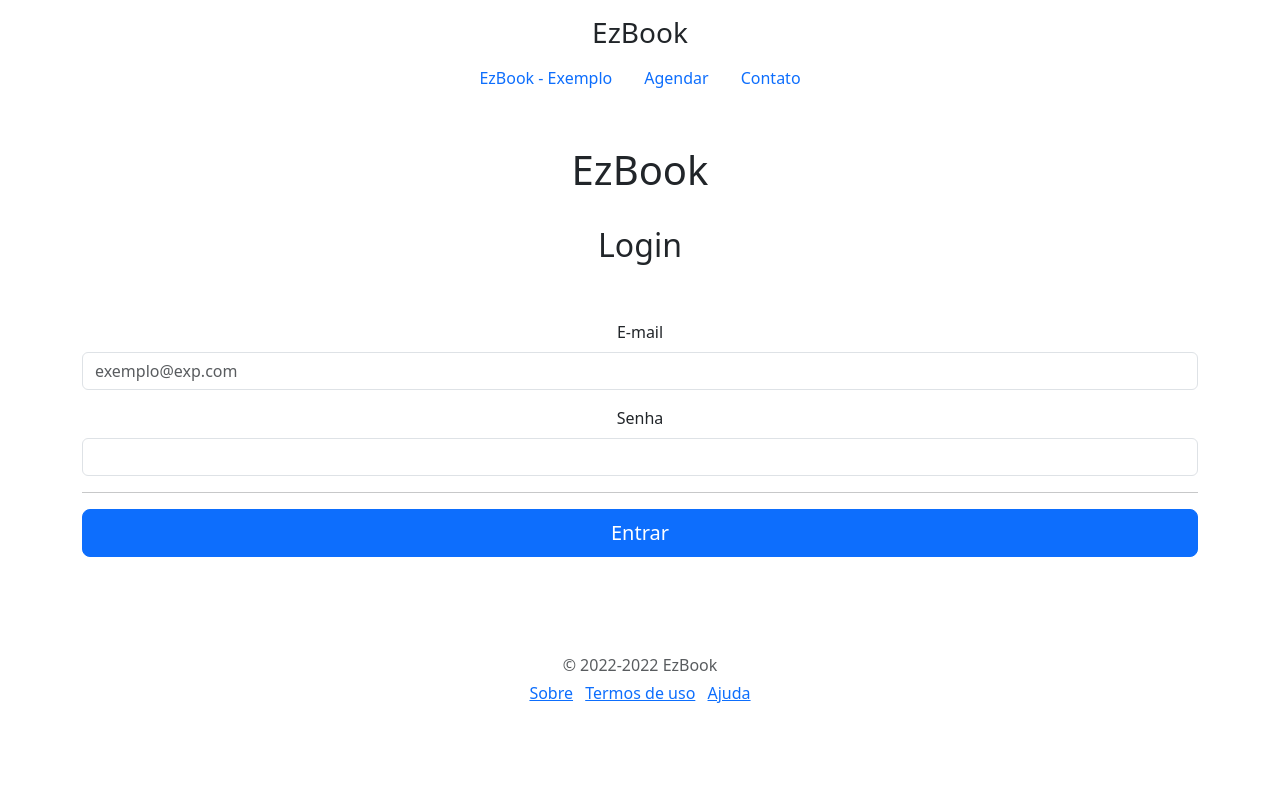
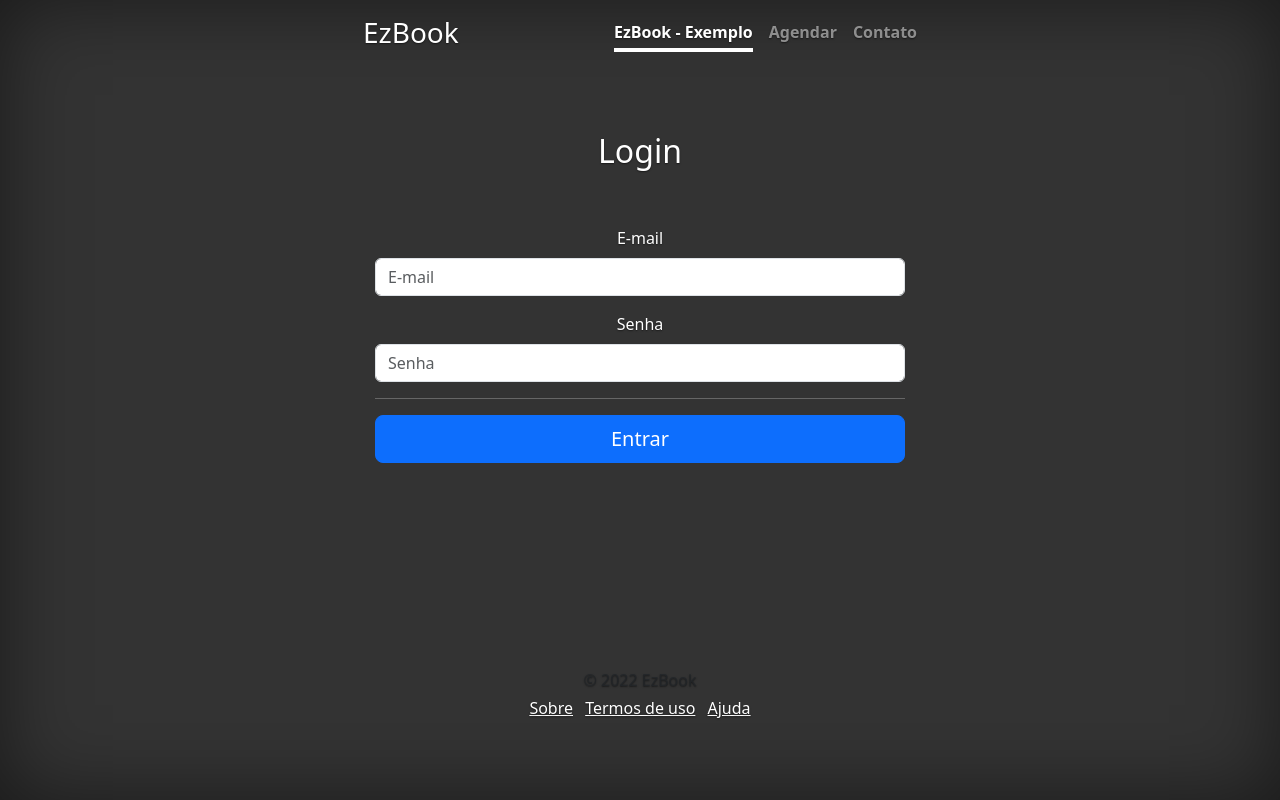
Before and after one commit to cSandrini/ScheduleIt, a PHP site: page / in a window 1280 px wide. Run offline with PHP 8.4, Linux system fonts and the light colour scheme; some libraries are stand-ins or nearby versions.

Commit message:
Adicionando login

```diff
--- /dev/null
+++ b/ezbook/view/pages/login/cover.css
@@ -0,0 +1,108 @@
+/*
+ * Globals
+ */
+
+/* Links */
+a,
+a:focus,
+a:hover {
+  color: #fff;
+}
+
+/* Custom default button */
+.btn-secondary,
+.btn-secondary:hover,
+.btn-secondary:focus {
+  color: #333;
+  text-shadow: none; /* Prevent inheritance from `body` */
+  background-color: #fff;
+  border: .05rem solid #fff;
+}
+
+
+/*
+ * Base structure
+ */
+
+html,
+body {
+  height: 100vh;
+  background-color: #333;
+}
+
+body {
+  display: -ms-flexbox;
+  display: -webkit-box;
+  display: flex;
+  -ms-flex-pack: center;
+  -webkit-box-pack: center;
+  justify-content: center;
+  color: #fff;
+  text-shadow: 0 .05rem .1rem rgba(0, 0, 0, .5);
+  box-shadow: inset 0 0 5rem rgba(0, 0, 0, .5);
+}
+
+.cover-container {
+  max-width: 42em;
+}
+
+
+/*
+ * Header
+ */
+.masthead {
+  margin-bottom: 2rem;
+}
+
+.masthead-brand {
+  margin-bottom: 0;
+}
+
+.nav-masthead .nav-link {
+  padding: .25rem 0;
+  font-weight: 700;
+  color: rgba(255, 255, 255, .5);
+  background-color: transparent;
+  border-bottom: .25rem solid transparent;
+}
+
+.nav-masthead .nav-link:hover,
+.nav-masthead .nav-link:focus {
+  border-bottom-color: rgba(255, 255, 255, .25);
+}
+
+.nav-masthead .nav-link + .nav-link {
+  margin-left: 1rem;
+}
+
+.nav-masthead .active {
+  color: #fff;
+  border-bottom-color: #fff;
+}
+
+@media (min-width: 48em) {
+  .masthead-brand {
+    float: left;
+  }
+  .nav-masthead {
+    float: right;
+  }
+}
+
+/*
+ * Cover
+ */
+.cover {
+  padding: 0 1.5rem;
+}
+.cover .btn-lg {
+  padding: .75rem 1.25rem;
+  font-weight: 700;
+}
+
+/*
+ * Footer
+ */
+.mastfoot {
+  color: rgba(255, 255, 255, .5);
+}
--- a/ezbook/view/pages/login/index.php
+++ b/ezbook/view/pages/login/index.php
@@ -27,10 +27,10 @@ if(isset($_POST['email']) || isset($_POST['senha'])) {
             $_SESSION['id'] = $usuario['id'];
             $_SESSION['nome'] = $usuario['nome'];
 
-            header("Location: painel.php?".$_SESSION['id']);
+            header('Location: painel.php?');
 
         } else {
-            echo "Falha ao logar! E-mail ou senha incorretos";
+          $mensagem = "Dados inválidos.";
         }
 
     }
@@ -56,7 +56,7 @@ if(isset($_POST['email']) || isset($_POST['senha'])) {
     <link href="cover.css" rel="stylesheet">
   </head>
   <div class="cover-container d-flex h-100 p-3 mx-auto flex-column">
-    <header class="masthead mb-auto">
+    <header class="masthead">
       <div class="inner">
         <h3 class="masthead-brand">EzBook</h3>
         <nav class="nav nav-masthead justify-content-center">
@@ -70,20 +70,27 @@ if(isset($_POST['email']) || isset($_POST['senha'])) {
     <div class="container">
       <main>
         <div class="py-5 text-center">
-          <h1>EzBook</h1><br>
           <h2>Login</h2>
         </div>
       </main>
       <div>
+        <?php
+            // Exibir a mensagem de ERRO caso OCORRA
+            if (isset($mensagem)) {  // Verifica se tem mensagem de ERRO
+                echo "<br><div class='alert alert-danger' role='alert'>
+                        $mensagem
+                      </div>";
+            }
+        ?>
         <form class="needs-validation" method="post" name="formCadastro" action"">
           <div class="row g-3">
             <div class="col-12">
               <label for="email" class="form-label">E-mail </label>
-              <input name="txtEmail" type="email" class="form-control" id="email" placeholder="exemplo@exp.com">
+              <input name="email" type="text" class="form-control" placeholder="E-mail">
             </div>
             <div class="col-12">
               <label for="senha" class="form-label">Senha</label>
-              <input name="txtSenha" type="password" class="form-control" id="senha" placeholder="" value="" required="">
+              <input name="senha" type="password" class="form-control" placeholder="Senha">
             </div>
           </div>
           <hr class="col-12">
@@ -92,8 +99,8 @@ if(isset($_POST['email']) || isset($_POST['senha'])) {
       </div>
     </div>
 
-    <footer class="my-5 pt-5 text-muted text-center text-small">
-      <p class="mb-1">© 2022-2022 EzBook</p>
+    <footer class="my-5 pt-5 text-muted text-center text-small mt-auto">
+      <p class="mb-1">© 2022 EzBook</p>
       <ul class="list-inline">
         <li class="list-inline-item"><a href="#">Sobre</a></li>
         <li class="list-inline-item"><a href="#">Termos de uso</a></li>
```
Also changed, not shown: ezbook/resources/banco_ezbook.sql (+5 -3 lines).
